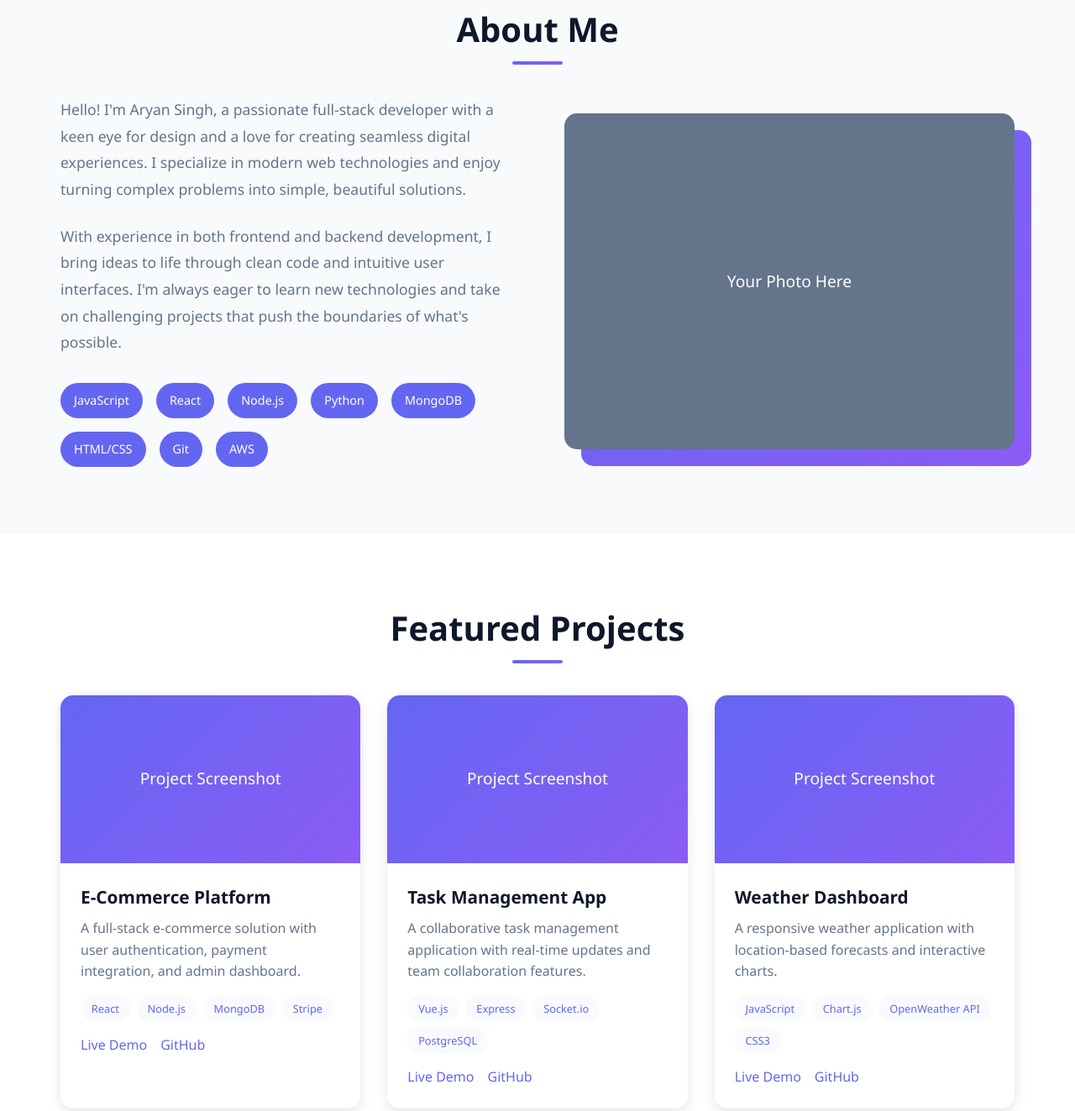
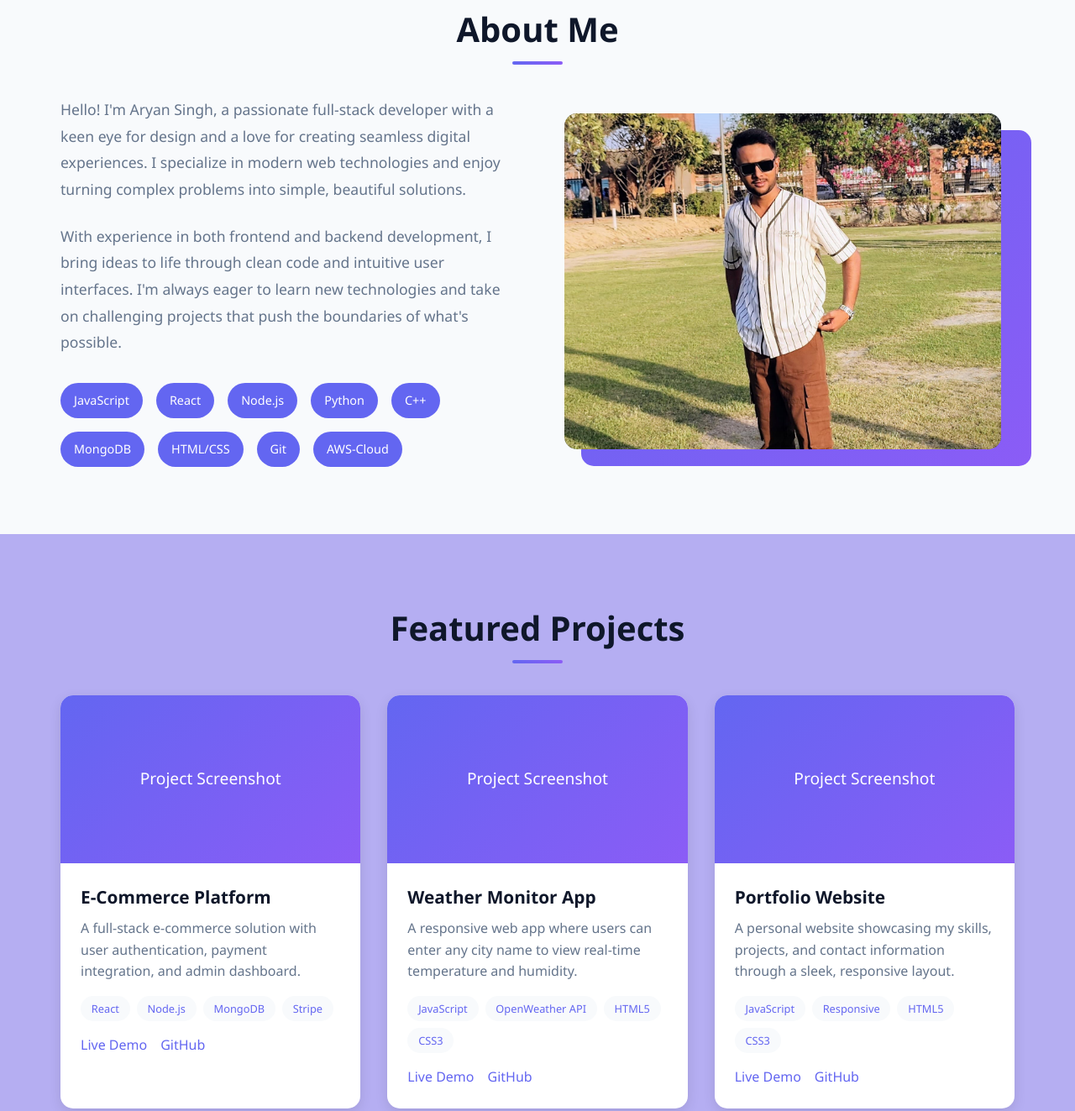
Before and after one commit to aryan7635/Portfolio-Website, a plain HTML site: page portfolio.html in a window 1280 px wide. Shown: the part 877-2200 px from the top of the page at 84% size. Drawn offline with Linux system fonts and the light colour scheme.

Commit message:
Crucial Changes

```diff
--- a/portfolio.html
+++ b/portfolio.html
@@ -58,15 +58,16 @@
                         <span class="skill-tag">React</span>
                         <span class="skill-tag">Node.js</span>
                         <span class="skill-tag">Python</span>
+                        <span class="skill-tag">C++</span>
                         <span class="skill-tag">MongoDB</span>
                         <span class="skill-tag">HTML/CSS</span>
                         <span class="skill-tag">Git</span>
-                        <span class="skill-tag">AWS</span>
+                        <span class="skill-tag">AWS-Cloud</span>
                     </div>
                 </div>
                 <div class="about-image fade-in">
                     <div class="profile-img">
-                        Your Photo Here
+                        <img src="/3.jpg" alt="Aryan Singh">
                     </div>
                 </div>
             </div>
@@ -99,17 +100,17 @@
                 <div class="project-card fade-in">
                     <div class="project-image">Project Screenshot</div>
                     <div class="project-content">
-                        <h3 class="project-title">Task Management App</h3>
-                        <p class="project-description">A collaborative task management application with real-time updates and team collaboration features.</p>
+                        <h3 class="project-title">Weather Monitor App</h3>
+                        <p class="project-description">A responsive web app where users can enter any city name to view real-time temperature and humidity.</p>
                         <div class="project-tech">
-                            <span class="tech-tag">Vue.js</span>
-                            <span class="tech-tag">Express</span>
-                            <span class="tech-tag">Socket.io</span>
-                            <span class="tech-tag">PostgreSQL</span>
+                            <span class="tech-tag">JavaScript</span>
+                            <span class="tech-tag">OpenWeather API</span>
+                            <span class="tech-tag">HTML5</span>
+                            <span class="tech-tag">CSS3</span>
                         </div>
                         <div class="project-links">
-                            <a href="#" class="project-link">Live Demo</a>
-                            <a href="#" class="project-link">GitHub</a>
+                            <a href="https://aryans-weather-go.netlify.app/" target="_blank" class="project-link">Live Demo</a>
+                            <a href="https://github.com/aryan7635/Weather_Go.git" target="_blank" class="project-link">GitHub</a>
                         </div>
                     </div>
                 </div>
@@ -117,17 +118,17 @@
                 <div class="project-card fade-in">
                     <div class="project-image">Project Screenshot</div>
                     <div class="project-content">
-                        <h3 class="project-title">Weather Dashboard</h3>
-                        <p class="project-description">A responsive weather application with location-based forecasts and interactive charts.</p>
+                        <h3 class="project-title">Portfolio Website</h3>
+                        <p class="project-description"> A personal website showcasing my skills, projects, and contact information through a sleek, responsive layout.</p>
                         <div class="project-tech">
                             <span class="tech-tag">JavaScript</span>
-                            <span class="tech-tag">Chart.js</span>
-                            <span class="tech-tag">OpenWeather API</span>
+                            <span class="tech-tag">Responsive</span>
+                            <span class="tech-tag">HTML5</span>
                             <span class="tech-tag">CSS3</span>
                         </div>
                         <div class="project-links">
                             <a href="#" class="project-link">Live Demo</a>
-                            <a href="#" class="project-link">GitHub</a>
+                            <a href="https://github.com/aryan7635/Portfolio-Website.git" class="project-link">GitHub</a>
                         </div>
                     </div>
                 </div>
@@ -145,7 +146,7 @@
                     <p>I'm always interested in new opportunities and exciting projects. Whether you have a question or just want to say hi, feel free to reach out!</p>
                     <ul class="contact-details">
                         <li>📧 aryansngh193@gmail.com</li>
-                        <li>📱 +91 XXXXXXXXXX</li>
+                        <li>📱 +91 8881457190</li>
                         <li>📍 Kanpur, Uttar Pradesh, India</li>
                     </ul>
                 </div>
--- a/portfolio1.css
+++ b/portfolio1.css
@@ -280,6 +280,7 @@
     .section {
         padding: 5rem 0;
         position: relative;
+        background-color:rgb(181, 174, 242)
     }
 
     .container {
@@ -371,16 +372,24 @@
 
     .profile-img {
     width: 100%;
+    max-width: 520px;
     height: 400px;
+    border-radius: 15px;
+    overflow: hidden; /* Add this line */
     background: var(--gray);
-        border-radius: 15px;
     position: relative;
-        overflow: hidden;
     display: flex;
     align-items: center;
     justify-content: center;
-        color: var(--white);
-        font-size: 1.2rem;
+}
+
+.profile-img img {
+    width: 100%;
+    height: 100%;
+    object-fit: cover;
+    border-radius: 15px;
+    display: block;
+    transform: scale(1.08); /* Magnify the image */
 }
 
     /* Projects Section */
--- a/script.js
+++ b/script.js
@@ -22,8 +22,6 @@ window.addEventListener('scroll', () => {
     handleHeroParallax();
 });
 
-// ...existing code...
-// Smooth scrolling for navigation links
 document.querySelectorAll('a[href^="#"]').forEach(anchor => {
     anchor.addEventListener('click', function (e) {
         e.preventDefault();
```
Also changed, not shown: 3.jpg (added). Lines whose indentation alone changed are shown as unchanged.
